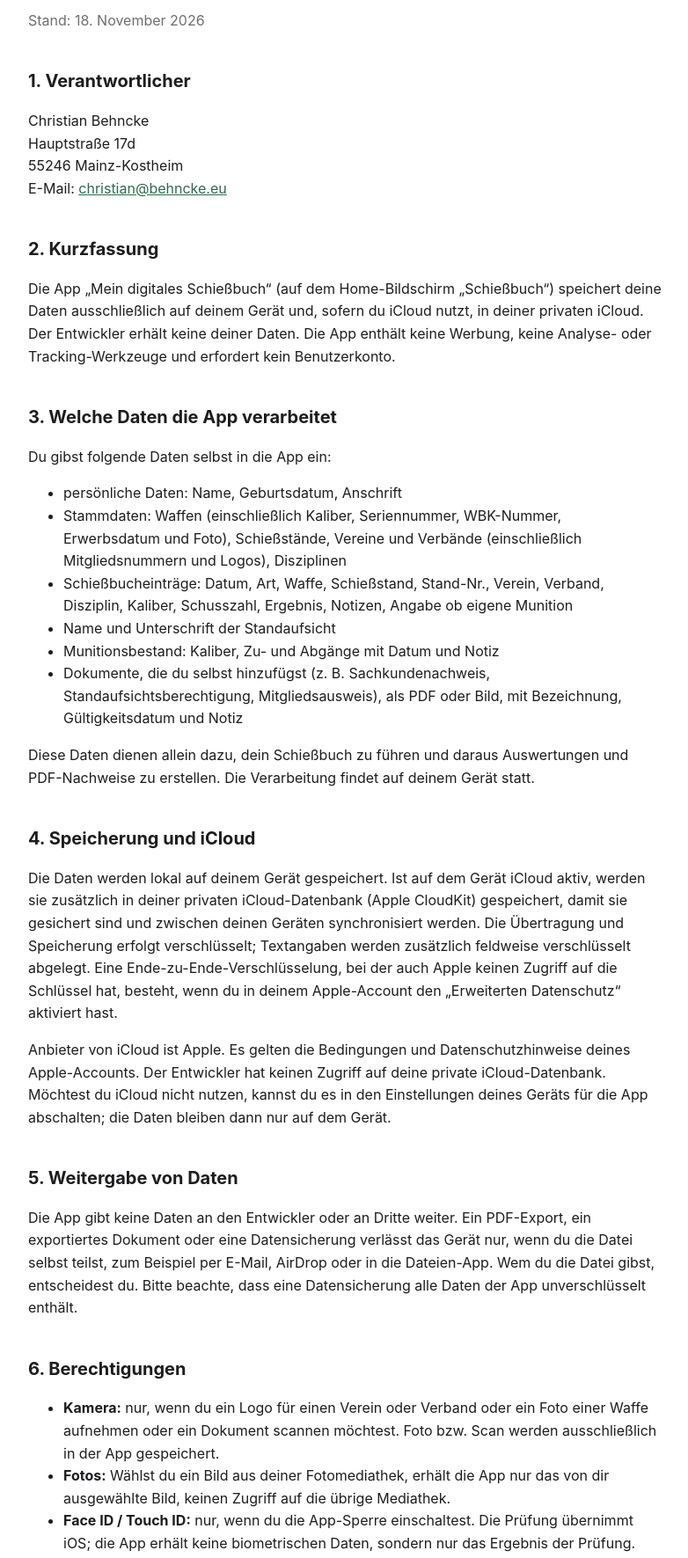
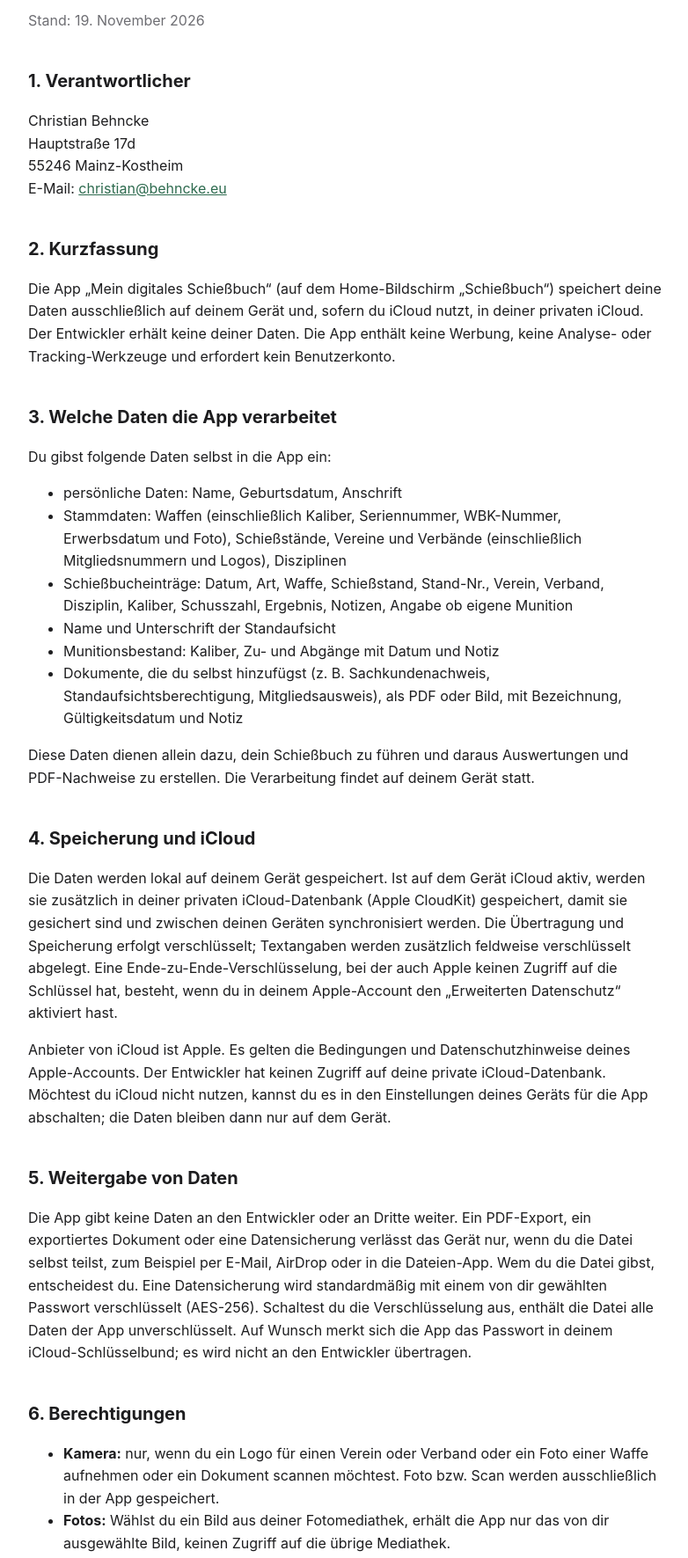
Before and after one commit to cbehncke/schiessbuch, a plain HTML site: page index.html in a window 1280 px wide. Shown: the part 145-1916 px from the top of the page at 88% size, without its empty margins (248-1030 px from the left). Drawn offline with Linux system fonts and the light colour scheme.

Commit message:
Add files via upload

```diff
--- a/index.html
+++ b/index.html
@@ -22,7 +22,7 @@
 <body>
 <main>
 <h1>Datenschutzerklärung der App „Mein digitales Schießbuch“</h1>
-<p class="stand">Stand: 18. November 2026</p>
+<p class="stand">Stand: 19. November 2026</p>
 
 <h2>1. Verantwortlicher</h2>
 <p>Christian Behncke<br>
@@ -50,13 +50,13 @@ E-Mail: <a href="mailto:christian@behncke.eu">christian@behncke.eu</a></p>
 <p>Anbieter von iCloud ist Apple. Es gelten die Bedingungen und Datenschutzhinweise deines Apple-Accounts. Der Entwickler hat keinen Zugriff auf deine private iCloud-Datenbank. Möchtest du iCloud nicht nutzen, kannst du es in den Einstellungen deines Geräts für die App abschalten; die Daten bleiben dann nur auf dem Gerät.</p>
 
 <h2>5. Weitergabe von Daten</h2>
-<p>Die App gibt keine Daten an den Entwickler oder an Dritte weiter. Ein PDF-Export, ein exportiertes Dokument oder eine Datensicherung verlässt das Gerät nur, wenn du die Datei selbst teilst, zum Beispiel per E-Mail, AirDrop oder in die Dateien-App. Wem du die Datei gibst, entscheidest du. Bitte beachte, dass eine Datensicherung alle Daten der App unverschlüsselt enthält.</p>
+<p>Die App gibt keine Daten an den Entwickler oder an Dritte weiter. Ein PDF-Export, ein exportiertes Dokument oder eine Datensicherung verlässt das Gerät nur, wenn du die Datei selbst teilst, zum Beispiel per E-Mail, AirDrop oder in die Dateien-App. Wem du die Datei gibst, entscheidest du. Eine Datensicherung wird standardmäßig mit einem von dir gewählten Passwort verschlüsselt (AES-256). Schaltest du die Verschlüsselung aus, enthält die Datei alle Daten der App unverschlüsselt. Auf Wunsch merkt sich die App das Passwort in deinem iCloud-Schlüsselbund; es wird nicht an den Entwickler übertragen.</p>
 
 <h2>6. Berechtigungen</h2>
 <ul>
   <li><strong>Kamera:</strong> nur, wenn du ein Logo für einen Verein oder Verband oder ein Foto einer Waffe aufnehmen oder ein Dokument scannen möchtest. Foto bzw. Scan werden ausschließlich in der App gespeichert.</li>
   <li><strong>Fotos:</strong> Wählst du ein Bild aus deiner Fotomediathek, erhält die App nur das von dir ausgewählte Bild, keinen Zugriff auf die übrige Mediathek.</li>
-  <li><strong>Face ID / Touch ID:</strong> nur, wenn du die App-Sperre einschaltest. Die Prüfung übernimmt iOS; die App erhält keine biometrischen Daten, sondern nur das Ergebnis der Prüfung.</li>
+  <li><strong>Face ID / Touch ID:</strong> nur, um geschützte Dokumente (z. B. die Kopie der WBK) zu öffnen oder zu teilen. Die Prüfung übernimmt iOS; die App erhält keine biometrischen Daten, sondern nur das Ergebnis der Prüfung.</li>
 </ul>
 
 <h2>7. Daten Dritter</h2>
```
Also changed, not shown: support.html (+2 -2 lines).
